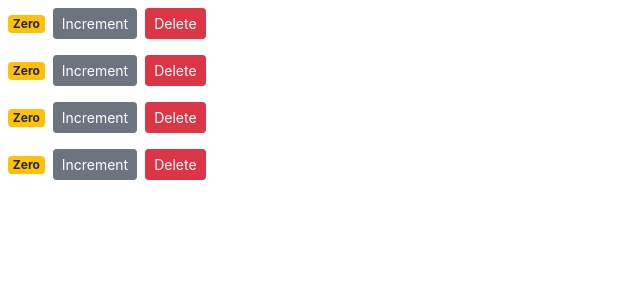
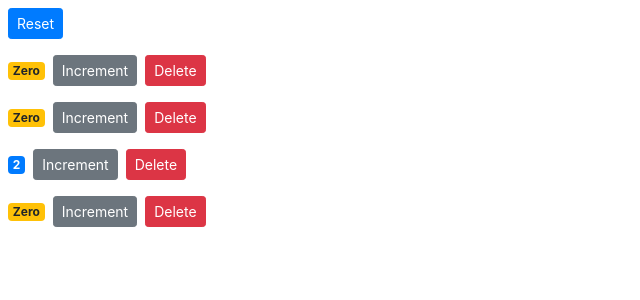
Before and after one commit to hvehmanen/react-crash-course, a React (Create React App) app in the folder counter-app/: page / in a window 1280 px wide. Shown: the top 300 px of the page, without its empty margins (0-640 px from the left). Built offline with nearby package versions, Linux system fonts and the light colour scheme.

Commit message:
Added reset button. Increment handling moved to parent (single source of truth). Weird spreading stuff.

```diff
--- a/counter-app/src/components/counter.jsx
+++ b/counter-app/src/components/counter.jsx
@@ -1,26 +1,18 @@
 import React, { Component } from "react";
 
 class Counter extends Component {
-  state = {
-    value: this.props.value
-  };
-
-  handleIncrement = () => {
-    this.setState({ value: this.state.value + 1 });
-  };
-
   render() {
     return (
       <div>
         <span className={this.getBadgeClasses()}>{this.formatCount()}</span>
         <button
-          onClick={this.handleIncrement}
+          onClick={() => this.props.onIncrement(this.props.counter)}
           className="btn btn-secondary btn-sm"
         >
           Increment
         </button>
         <button
-          onClick={() => this.props.onDelete(this.props.id)}
+          onClick={() => this.props.onDelete(this.props.counter.id)}
           className="btn btn-danger btn-sm m-2"
         >
           Delete
@@ -31,12 +23,12 @@
 
   getBadgeClasses() {
     let classes = "badge m-2 badge-";
-    classes += this.state.value === 0 ? "warning" : "primary";
+    classes += this.props.counter.value === 0 ? "warning" : "primary";
     return classes;
   }
 
   formatCount() {
-    const { value } = this.state;
+    const { value } = this.props.counter;
     return value === 0 ? "Zero" : value;
   }
 }
--- a/counter-app/src/components/counters.jsx
+++ b/counter-app/src/components/counters.jsx
@@ -6,9 +6,25 @@
     counters: [
       { id: 1, value: 0 },
       { id: 2, value: 0 },
-      { id: 3, value: 0 },
+      { id: 3, value: 2 },
       { id: 4, value: 0 }
     ]
+  };
+
+  handleIncrement = counter => {
+    const counters = [...this.state.counters];
+    const index = counters.indexOf(counter);
+    counters[index] = { ...counter };
+    counters[index].value++;
+    this.setState({ counters });
+  };
+
+  handleReset = () => {
+    const counters = this.state.counters.map(c => {
+      c.value = 0;
+      return c;
+    });
+    this.setState({ counters });
   };
 
   handleDelete = counterId => {
@@ -19,12 +35,18 @@
   render() {
     return (
       <div>
+        <button
+          onClick={this.handleReset}
+          className="btn btn-primary btn-sm m-2"
+        >
+          Reset
+        </button>
         {this.state.counters.map(counter => (
           <Counter
             key={counter.id}
             onDelete={this.handleDelete}
-            value={counter.value}
-            id={counter.id}
+            onIncrement={this.handleIncrement}
+            counter={counter}
           />
         ))}
       </div>
```
